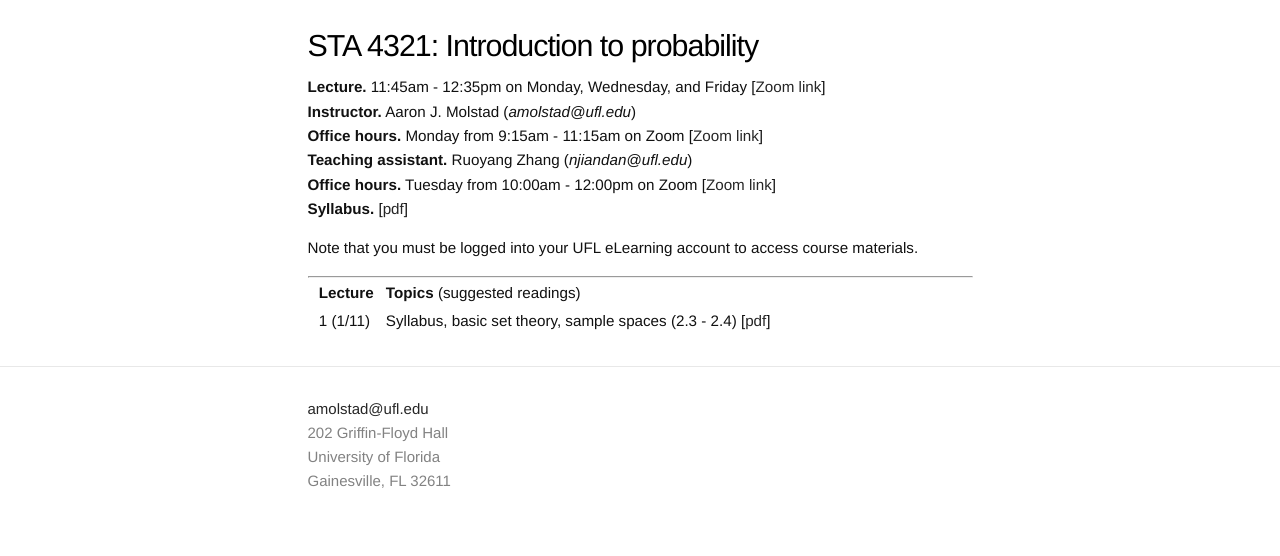
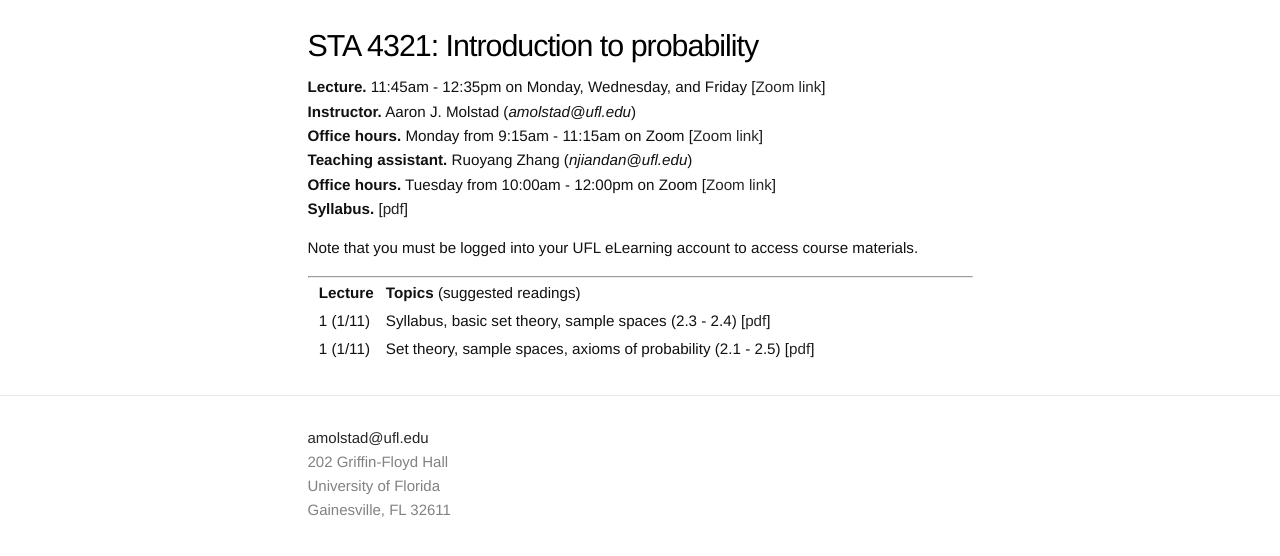
Before and after one commit to ajmolstad/ajmolstad.github.io, a Jekyll site: the page built from S21_STA4321.md, in a window 1280 px wide. Shown: the top 556 px of the page. Built offline with Jekyll 4.4.1, drawn with Linux system fonts in a browser that asks for light colours; some of the changed lines change nothing that is shown.

Commit message:
Update S21_STA4321.md

```diff
--- a/S21_STA4321.md
+++ b/S21_STA4321.md
@@ -9,7 +9,7 @@ permalink: /S21_STA4321/
 **Office hours.** Monday from 9:15am - 11:15am on Zoom [[Zoom link]( https://ufl.zoom.us/j/97610557849)]
 **Teaching assistant.** Ruoyang Zhang (*njiandan@ufl.edu*)
 **Office hours.** Tuesday from 10:00am - 12:00pm on Zoom [[Zoom link](https://ufl.zoom.us/j/99549183159)]
-**Syllabus.** [[pdf](https://ufl.instructure.com/files/56130636/download?download_frd=1)]
+**Syllabus.** [[pdf](https://ufl.instructure.com/files/56194597/download?download_frd=1)]
 
 Note that you must be logged into your UFL eLearning account to access course materials.
 
@@ -17,3 +17,4 @@ Note that you must be logged into your UFL eLearning account to access course ma
 
 ||  **Lecture** ||  **Topics** (suggested readings) ||
 || 1 (1/11)  || Syllabus, basic set theory, sample spaces (2.3 - 2.4) [[pdf](https://ufl.instructure.com/files/56130636/download?download_frd=1)] ||
+|| 1 (1/11)  || Set theory, sample spaces, axioms of probability (2.1 - 2.5) [[pdf](https://ufl.instructure.com/files/56194518/download?download_frd=1)] ||
```
